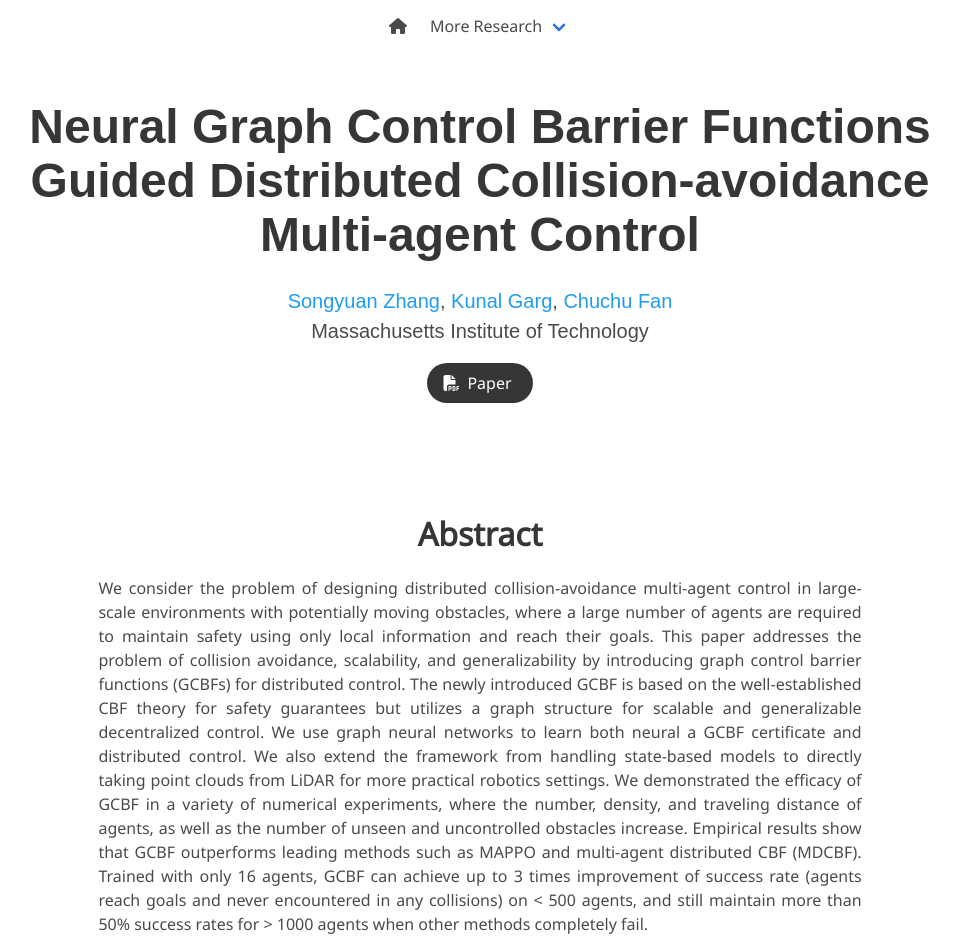
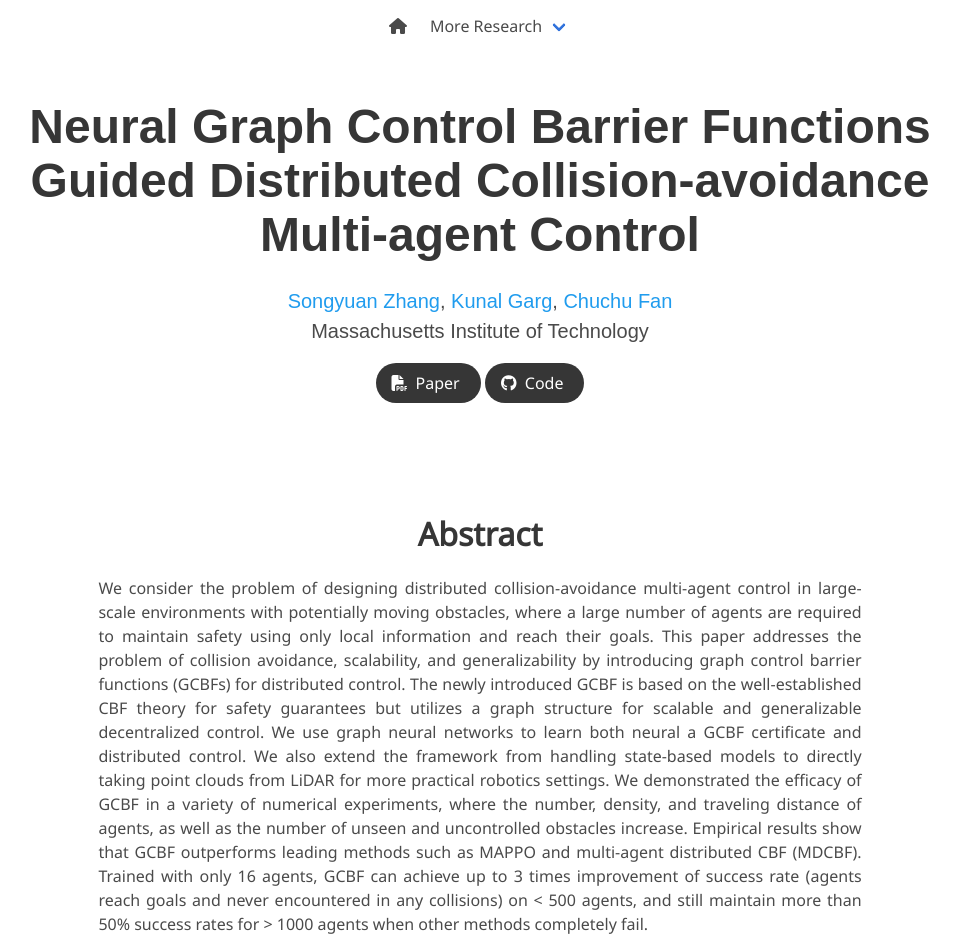
Before and after one commit to MIT-REALM/gcbf-website, a plain HTML site: page index.html in a window 1280 px wide. Shown: the top 951 px of the page, without its empty margins (160-1120 px from the left). Drawn offline with nearby package versions, Linux system fonts and the light colour scheme; some icons are missing; a web font is replaced by a local one.

Commit message:
add code

```diff
--- a/index.html
+++ b/index.html
@@ -125,15 +125,15 @@
                 </a>
               </span> -->
               <!-- Code Link. -->
-              <!-- <span class="link-block">
-                <a href="https://github.com/MIT-REALM/TODO"
+              <span class="link-block">
+                <a href="https://github.com/MIT-REALM/gcbf-pytorch"
                    class="external-link button is-normal is-rounded is-dark">
                   <span class="icon">
                       <i class="fab fa-github"></i>
                   </span>
                   <span>Code</span>
                   </a>
-              </span> -->
+              </span>
             </div>
 
           </div>
```
